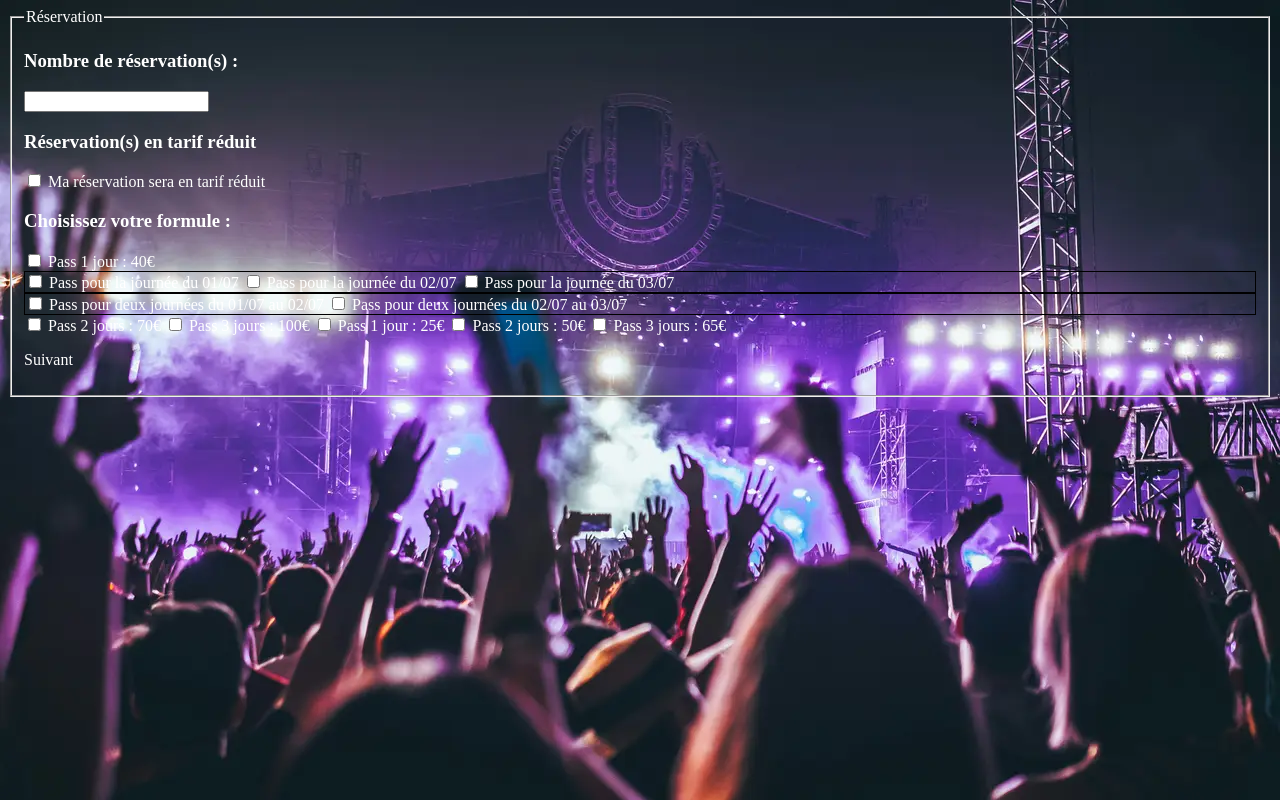
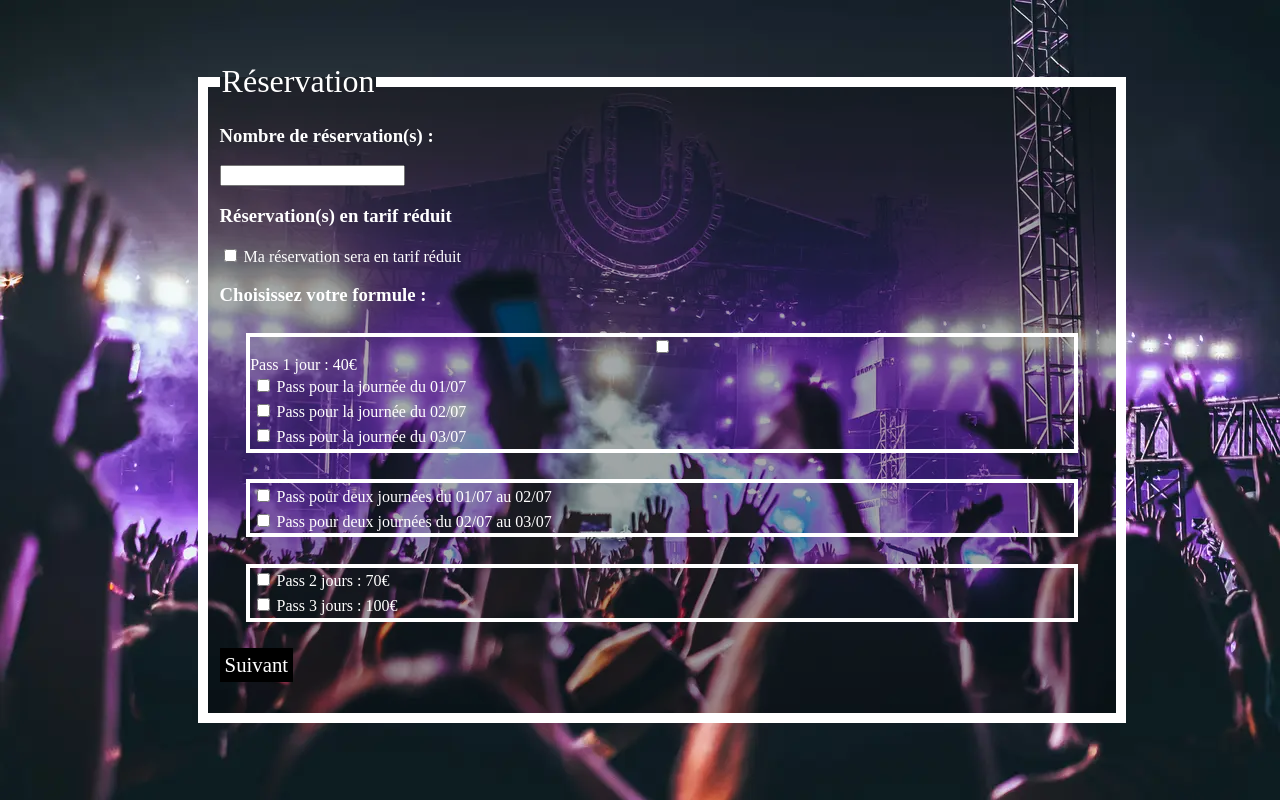
Before and after one commit to DimitriMaurand/festival-brief, a PHP site: page / in a window 1280 px wide. Run offline with PHP 8.4, Linux system fonts and the light colour scheme.

Commit message:
départ1

```diff
--- /dev/null
+++ b/index.html
@@ -0,0 +1,165 @@
+<!DOCTYPE html>
+<html lang="fr">
+
+<head>
+  <meta charset="UTF-8">
+  <meta name="viewport" content="width=device-width, initial-scale=1.0">
+  <title>Formulaire de réservation Music Vercos Festival</title>
+  <link rel="stylesheet" href="./styles/style.css">
+</head>
+
+<body>
+  <form action="traitement.php" id="inscription" method="POST">
+    <fieldset id="reservation" class="fieldset">
+      <legend>Réservation</legend>
+      <h3>Nombre de réservation(s) :</h3>
+      <input type="number" name="nombrePlaces" id="NombrePlaces" required>
+      <h3>Réservation(s) en tarif réduit</h3>
+      <input type="checkbox" name="tarifReduit" id="tarifReduit">
+      <label for="tarifReduit">Ma réservation sera en tarif réduit</label>
+
+      <h3>Choisissez votre formule :</h3>
+
+      <div class="jour1">
+        <input type="checkbox" name="passSelection" id="pass1jour">
+        <label for="pass1jour">Pass 1 jour : 40€</label>
+
+        <!-- Si case cochée, afficher le choix du jour -->
+        <section id="pass1jourDate">
+          <div class="box">
+            <input type="checkbox" name="passSelection" id="choixJour1">
+            <label for="choixJour1">Pass pour la journée du 01/07</label>
+          </div>
+          <div class="box">
+            <input type="checkbox" name="passSelection" id="choixJour2">
+            <label for="choixJour2">Pass pour la journée du 02/07</label>
+          </div>
+          <div class="box">
+            <input type="checkbox" name="passSelection" id="choixJour3">
+            <label for="choixJour3">Pass pour la journée du 03/07</label>
+          </div>
+        </section>
+      </div>
+
+      <!-- Si case cochée, afficher le choix des jours -->
+      <section id="pass2joursDate">
+        <div class="box">
+          <input type="checkbox" name="passSelection" id="choixJour12">
+          <label for="choixJour12">Pass pour deux journées du 01/07 au 02/07</label>
+        </div>
+        <div class="box">
+          <input type="checkbox" name="passSelection" id="choixJour23">
+          <label for="choixJour23">Pass pour deux journées du 02/07 au 03/07</label>
+        </div>
+      </section>
+      <div class="tarif">
+        <div class="box">
+          <input type="checkbox" name="passSelection" id="pass2jours">
+          <label for="pass2jours">Pass 2 jours : 70€</label>
+        </div>
+        <div class="box">
+          <input type="checkbox" name="passSelection" id="pass3jours">
+          <label for="pass3jours">Pass 3 jours : 100€</label>
+        </div>
+      </div>
+      <!-- tarifs réduits : à n'afficher que si tarif réduit est sélectionné -->
+      <div class="tarifReduit">
+        <div class="box">
+          <input type="checkbox" name="passSelection" id="pass1jour">
+          <label for="pass1jour">Pass 1 jour : 25€</label>
+        </div>
+        <div class="box">
+          <input type="checkbox" name="passSelection" id="pass2jours">
+          <label for="pass2jours">Pass 2 jours : 50€</label>
+        </div>
+        <div class="box">
+          <input type="checkbox" name="passSelection" id="pass3jours">
+          <label for="pass3jours">Pass 3 jours : 65€</label>
+        </div>
+      </div>
+      <!-- FACULTATIF : ajouter un pass groupe (5 adultes : 150€ / jour) uniquement pass 1 jour -->
+
+      <p class="bouton" onclick="suivant('option')">Suivant</p>
+    </fieldset>
+    <fieldset id="options" class="fieldset">
+      <legend>Options</legend>
+      <div class="cadre">
+        <h3>Réserver un emplacement de tente : </h3>
+        <div class="box">
+          <input type="checkbox" id="tenteNuit1" name="tenteNuit1">
+          <label for="tenteNuit1">Pour la nuit du 01/07 (5€)</label>
+        </div>
+        <div class="box">
+          <input type="checkbox" id="tenteNuit2" name="tenteNuit2">
+          <label for="tenteNuit2">Pour la nuit du 02/07 (5€)</label>
+        </div>
+        <div class="box">
+          <input type="checkbox" id="tenteNuit3" name="tenteNuit3">
+          <label for="tenteNuit3">Pour la nuit du 03/07 (5€)</label>
+        </div>
+        <div class="box">
+          <input type="checkbox" id="tente3Nuits" name="tente3Nuits">
+          <label for="tente3Nuits">Pour les 3 nuits (12€)</label>
+        </div>
+      </div>
+
+      <div class="cadre">
+        <h3>Réserver un emplacement de camion aménagé : </h3>
+        <div class="box">
+          <input type="checkbox" id="vanNuit1" name="vanNuit1">
+          <label for="vanNuit1">Pour la nuit du 01/07 (5€)</label>
+        </div>
+        <div class="box">
+          <input type="checkbox" id="vanNuit2" name="vanNuit2">
+          <label for="vanNuit2">Pour la nuit du 02/07 (5€)</label>
+        </div>
+        <div class="box">
+          <input type="checkbox" id="vanNuit3" name="vanNuit3">
+          <label for="vanNuit3">Pour la nuit du 03/07 (5€)</label>
+        </div>
+        <div class="box">
+          <input type="checkbox" id="van3Nuits" name="van3Nuits">
+          <label for="van3Nuits">Pour les 3 nuits (12€)</label>
+        </div>
+      </div>
+      <div class="cadre">
+        <h3>Venez-vous avec des enfants ?</h3>
+        <div class="box">
+          <input type="checkbox" name="enfantsOui"><label for="enfantsOui" id="enfantsOui">Oui</label>
+          <input type="checkbox" name="enfantsNon"><label for="enfantsNon">Non</label>
+        </div>
+      </div>
+      <!-- Si oui, afficher : -->
+      <section class="cadre enfant">
+        <h4>Voulez-vous louer un casque antibruit pour enfants* (2€ / casque) ?</h4>
+        <label for="nombreCasquesEnfants">Nombre de casques souhaités :</label>
+        <input type="number" name="nombreCasquesEnfants" id="nombreCasquesEnfants">
+        <p>*Dans la limite des stocks disponibles.</p>
+      </section>
+      <div class="cadre">
+        <h3>Profitez de descentes en luge d'été à tarifs avantageux !</h3>
+        <label for="NombreLugesEte">Nombre de descentes en luge d'été :</label>
+        <input type="number" name="NombreLugesEte" id="NombreLugesEte">
+      </div>
+      <p class="bouton2" onclick="suivant('coordonnees')">Suivant</p>
+    </fieldset>
+    <fieldset id="coordonnees" class="fieldset">
+      <legend>Coordonnées</legend>
+      <label for="nom">Nom :</label>
+      <input class="champ" type="text" name="nom" id="nom" required>
+      <label for="prenom">Prénom :</label>
+      <input class="champ" type="text" name="prenom" id="prenom" required><br>
+      <label for="email">Email :</label>
+      <input class="champ" type="email" name="email" id="email" required>
+      <label for="telephone">Téléphone :</label>
+      <input class="champ" type="text" name="telephone" id="telephone" required>
+      <label for="adressePostale">Adresse Postale :</label>
+      <input type="text" name="adressePostale" id="adressePostale" required>
+
+      <input type="submit" name="soumission" class="bouton3" value="Réserver">
+    </fieldset>
+  </form>
+</body>
+<script src="./scripts/script.js"></script>
+
+</html>
--- a/index.php
+++ /dev/null
@@ -1,116 +0,0 @@
-<!DOCTYPE html>
-<html lang="fr">
-<head>
-  <meta charset="UTF-8">
-  <meta name="viewport" content="width=device-width, initial-scale=1.0">
-  <title>Formulaire de réservation Music Vercos Festival</title>
-<link rel="stylesheet" href="./styles/style.css">
-</head>
-<body>
-  <form action="traitement.php" id="inscription" method="POST">
-    <fieldset id="reservation" class="fieldset">
-      <legend>Réservation</legend>
-      <h3>Nombre de réservation(s) :</h3>
-      <input type="number" name="nombrePlaces" id="NombrePlaces" required>
-      <h3>Réservation(s) en tarif réduit</h3>
-      <input type="checkbox" name="tarifReduit" id="tarifReduit">
-      <label for="tarifReduit">Ma réservation sera en tarif réduit</label>
-
-      <h3>Choisissez votre formule :</h3>
-      <input type="checkbox" name="passSelection" id="pass1jour">
-      <label for="pass1jour">Pass 1 jour : 40€</label>
-
-      <!-- Si case cochée, afficher le choix du jour -->
-      <section id="pass1jourDate">
-        <input type="checkbox" name="passSelection" id="choixJour1">
-        <label for="choixJour1">Pass pour la journée du 01/07</label>
-        <input type="checkbox" name="passSelection" id="choixJour2">
-        <label for="choixJour2">Pass pour la journée du 02/07</label>
-        <input type="checkbox" name="passSelection" id="choixJour3">
-        <label for="choixJour3">Pass pour la journée du 03/07</label>
-      </section>
-
-
-      <!-- Si case cochée, afficher le choix des jours -->
-      <section id="pass2joursDate">
-        <input type="checkbox" name="passSelection" id="choixJour12">
-        <label for="choixJour12">Pass pour deux journées du 01/07 au 02/07</label>
-        <input type="checkbox" name="passSelection" id="choixJour23">
-        <label for="choixJour23">Pass pour deux journées du 02/07 au 03/07</label>
-      </section>
-
-      <input type="checkbox" name="passSelection" id="pass2jours">
-      <label for="pass2jours">Pass 2 jours : 70€</label>
-      <input type="checkbox" name="passSelection" id="pass3jours">
-      <label for="pass3jours">Pass 3 jours : 100€</label>
-      <!-- tarifs réduits : à n'afficher que si tarif réduit est sélectionné -->
-      <input type="checkbox" name="passSelection" id="pass1jour">
-      <label for="pass1jour">Pass 1 jour : 25€</label>
-      <input type="checkbox" name="passSelection" id="pass2jours">
-      <label for="pass2jours">Pass 2 jours : 50€</label>
-      <input type="checkbox" name="passSelection" id="pass3jours">
-      <label for="pass3jours">Pass 3 jours : 65€</label>
-
-      <!-- FACULTATIF : ajouter un pass groupe (5 adultes : 150€ / jour) uniquement pass 1 jour -->
-
-      <p class="bouton"  onclick="suivant('option')">Suivant</p>
-    </fieldset>
-    <fieldset id="options" class="fieldset">
-      <legend>Options</legend>
-      <h3>Réserver un emplacement de tente : </h3>
-      <input type="checkbox" id="tenteNuit1" name="tenteNuit1">
-      <label for="tenteNuit1">Pour la nuit du 01/07 (5€)</label>
-      <input type="checkbox" id="tenteNuit2" name="tenteNuit2">
-      <label for="tenteNuit2">Pour la nuit du 02/07 (5€)</label>
-      <input type="checkbox" id="tenteNuit3" name="tenteNuit3">
-      <label for="tenteNuit3">Pour la nuit du 03/07 (5€)</label>
-      <input type="checkbox" id="tente3Nuits" name="tente3Nuits">
-      <label for="tente3Nuits">Pour les 3 nuits (12€)</label>
-
-      <h3>Réserver un emplacement de camion aménagé : </h3>
-      <input type="checkbox" id="vanNuit1" name="vanNuit1">
-      <label for="vanNuit1">Pour la nuit du 01/07 (5€)</label>
-      <input type="checkbox" id="vanNuit2" name="vanNuit2">
-      <label for="vanNuit2">Pour la nuit du 02/07 (5€)</label>
-      <input type="checkbox" id="vanNuit3" name="vanNuit3">
-      <label for="vanNuit3">Pour la nuit du 03/07 (5€)</label>
-      <input type="checkbox" id="van3Nuits" name="van3Nuits">
-      <label for="van3Nuits">Pour les 3 nuits (12€)</label>
-
-      <h3>Venez-vous avec des enfants ?</h3>
-      <input type="checkbox" name="enfantsOui"><label for="enfantsOui">Oui</label>
-      <input type="checkbox" name="enfantsNon"><label for="enfantsNon">Non</label>
-
-      <!-- Si oui, afficher : -->
-      <section>
-        <h4>Voulez-vous louer un casque antibruit pour enfants* (2€ / casque) ?</h4>
-        <label for="nombreCasquesEnfants">Nombre de casques souhaités :</label>
-        <input type="number" name="nombreCasquesEnfants" id="nombreCasquesEnfants">
-        <p>*Dans la limite des stocks disponibles.</p>
-      </section>
-
-      <h3>Profitez de descentes en luge d'été à tarifs avantageux !</h3>
-      <label for="NombreLugesEte">Nombre de descentes en luge d'été :</label>
-      <input type="number" name="NombreLugesEte" id="NombreLugesEte">
-
-      <p class="bouton2" onclick="suivant('coordonnees')">Suivant</p>
-    </fieldset>
-    <fieldset id="coordonnees" class="fieldset">
-      <legend>Coordonnées</legend>
-        <label for="nom">Nom :</label>
-        <input type="text" name="nom" id="nom" required>
-        <label for="prenom">Prénom :</label>
-        <input type="text" name="prenom" id="prenom" required>
-        <label for="email">Email :</label>
-        <input type="email" name="email" id="email" required>
-        <label for="telephone">Téléphone :</label>
-        <input type="text" name="telephone" id="telephone" required>
-        <label for="adressePostale">Adresse Postale :</label>
-        <input type="text" name="adressePostale" id="adressePostale" required>
-
-        <input type="submit" name="soumission" class="bouton" value="Réserver">
-    </fieldset>
-  </form>
-</body>
-<script src="./scripts/script.js"></script>
-</html>
--- a/styles/style.css
+++ b/styles/style.css
@@ -5,24 +5,78 @@ body{
     color: white;
 }
 
+legend{
+    font-size: 2rem;
+}
+
+#reservation, #options, #coordonnees{
+    width: 70%;
+    margin:5% 15%;
+    border: solid 10px white;
+    background-color: rgba(0, 0, 0, 0.33);
+}
+
+
+
 #options{
     display: none;
     transition: opacity 2s ease;
+    flex-direction: column;
 }
 
 #coordonnees{
     display: none;
 
+    flex-direction: column;
+
 }
 
 .bouton, .bouton2{
     cursor: pointer;
+    background-color: black;
+    width: fit-content;
+    padding: 5px;
+    font-size: 1.3rem;
+}
+
+.bouton3{
+    width: 70px;
+    margin: 1%;
+}
+
+.box{
+    margin: 0.3%;
 }
 
 #pass1jourDate{
-    border: solid 1px black;
+
+display: flex;
+flex-direction: column;
 }
 
-#pass2joursDate{
-    border: solid 1px black;
+#pass2joursDate, .tarif, .tarifReduit,.jour1 , .cadre{
+    margin: 3%;
+    border: solid 4px white;
+    display: flex;
+    flex-direction: column;
 }
+
+.champ{
+    width: 300px;
+}
+
+.tarifReduit {
+  display: none;
+}
+
+input[type="checkbox"]:checked + .tarifReduit{
+  display: block;
+}
+
+.enfant {
+  display: none;
+}
+
+input[type="checkbox"][name="enfantsOui"]:checked ~ .enfant {
+  display: block;
+}
```
Also changed, not shown: scripts/script.js (+31 -2 lines), admin.php (added).
